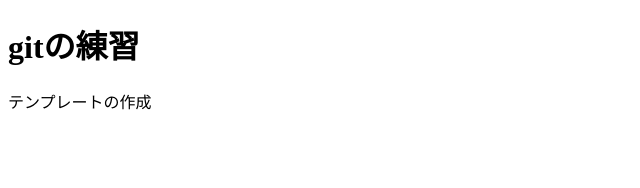
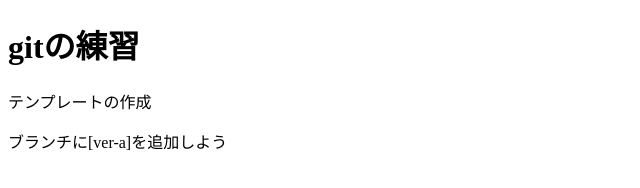
Before and after one commit to KAZ0908/sample, a plain HTML site: page index.html in a window 1280 px wide. Shown: the whole page, without its empty margins (0-640 px from the left). Drawn offline with Linux system fonts and the light colour scheme.

Commit message:
ver-a用テキストの追加

```diff
--- a/index.html
+++ b/index.html
@@ -7,5 +7,6 @@
   <body>
     <h1>gitの練習</h1>
     <p>テンプレートの作成</p>
+    <p>ブランチに[ver-a]を追加しよう</p>
   </body>
 </html>
```
